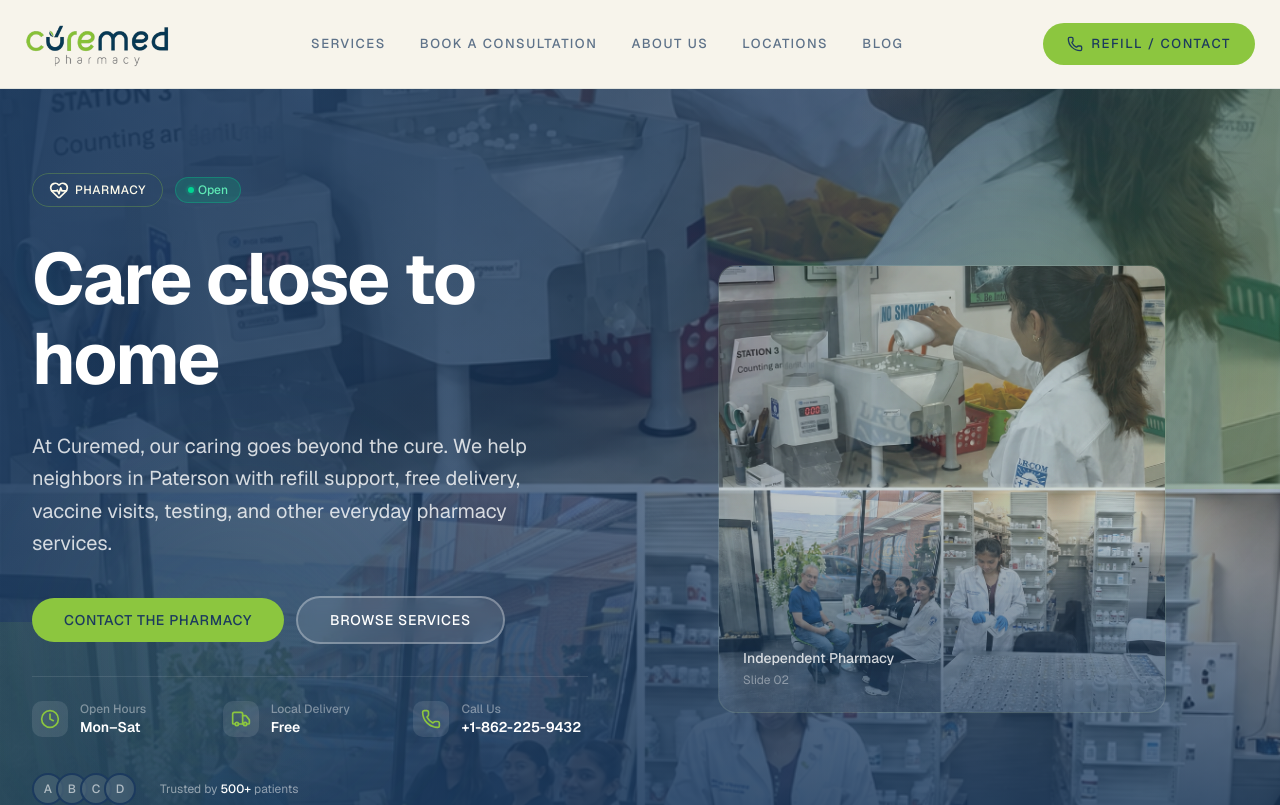
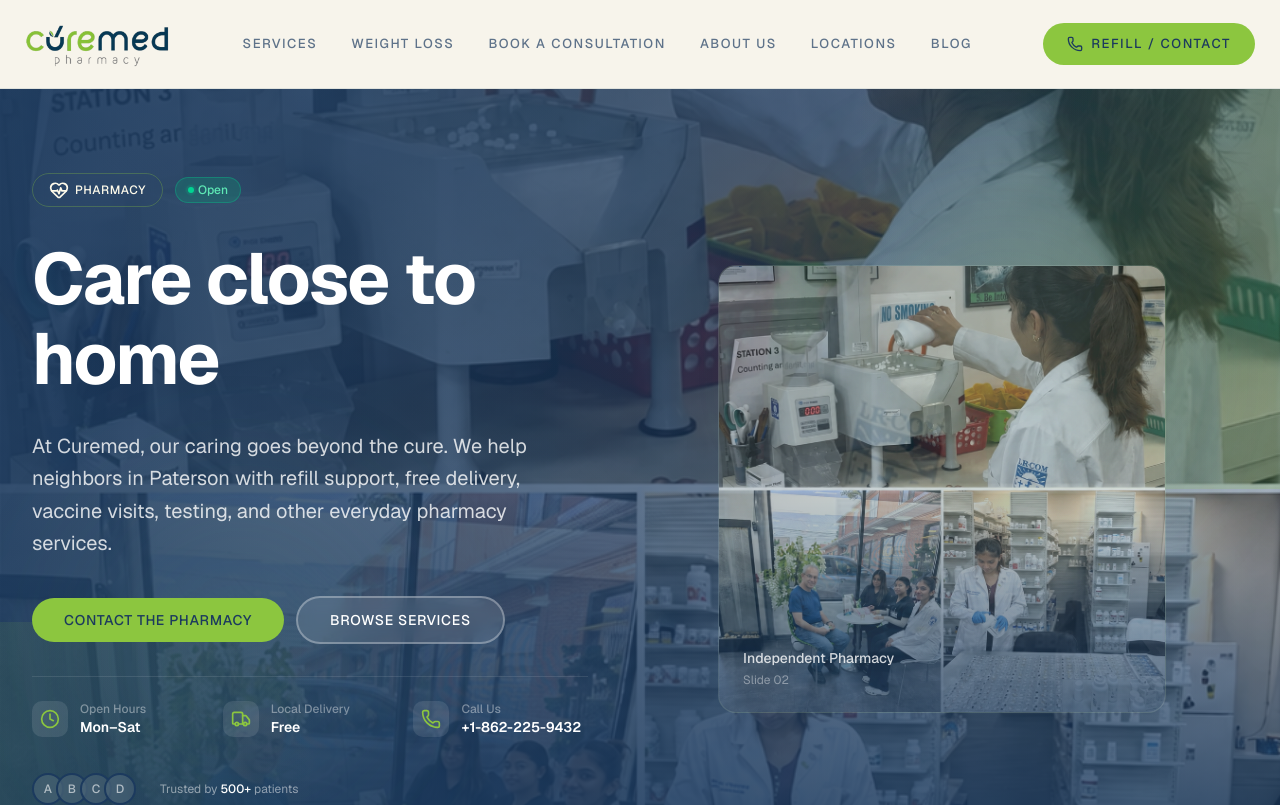
Before and after one commit to curemedpharmacy/pharmacy-sites, a Next.js app: page / in a window 1280 px wide. Shown: the top 805 px of the page. Built offline with nearby package versions, Linux system fonts and the light colour scheme.

Commit message:
feat: add "Weight Loss" navigation link to Header component
Co-authored-by: curemedpharmacy <308079840+curemedpharmacy@users.noreply.github.com>

```diff
--- a/components/Header.tsx
+++ b/components/Header.tsx
@@ -10,6 +10,7 @@ import { Button } from "@/components/ui/button";
 
 const navLinks = [
   { href: "/services", label: "Services" },
+  { href: "/weight-loss", label: "Weight Loss" },
   { href: "/book-consultation", label: "Book a Consultation" },
   { href: "/about", label: "About Us" },
   { href: "/locations", label: "Locations" },
@@ -18,6 +19,7 @@ const navLinks = [
 
 const saimzNavLinks = [
   { href: "/services", label: "Our Services" },
+  { href: "/weight-loss", label: "Weight Loss" },
   { href: "/about", label: "About Saimz" },
   { href: "/locations", label: "Visit Us" },
   { href: "/blog", label: "Blog" },
```
